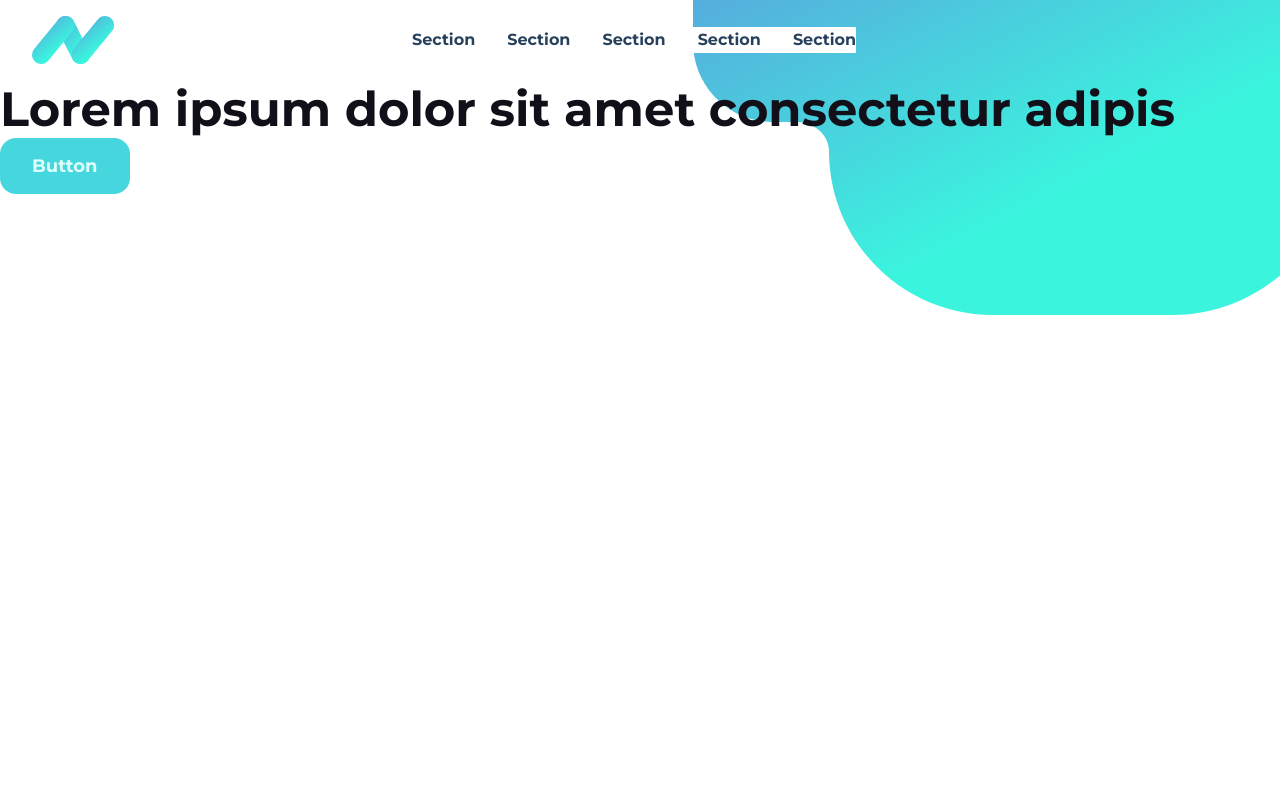
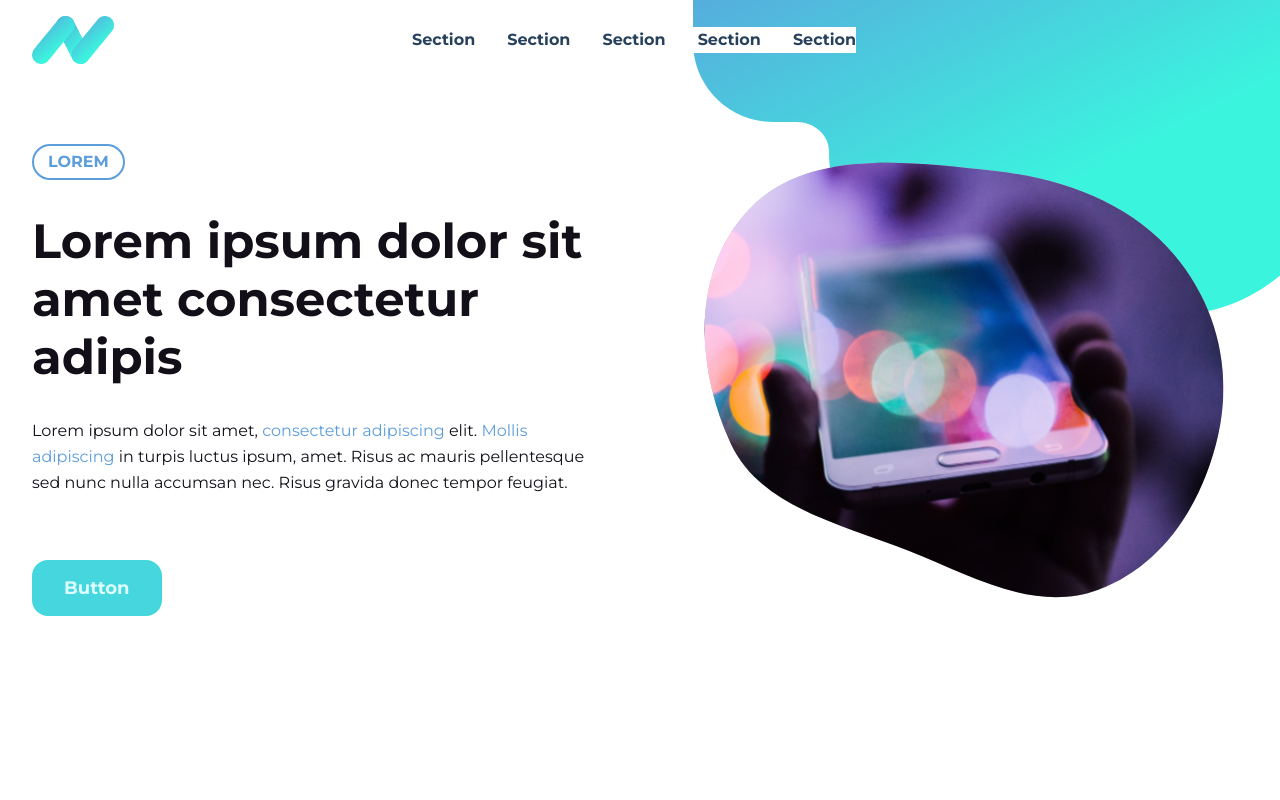
Before and after one commit to inodna/css-challenge, a React (Vite) app: page / in a window 1280 px wide. Shown: the top 800 px of the page. Built offline with nearby package versions, Linux system fonts and the light colour scheme.

Commit message:
Create Section component

```diff
--- a/src/App.tsx
+++ b/src/App.tsx
@@ -3,16 +3,36 @@ import { Footer } from "./components/Footer/Footer";
 import { Header } from "./components/Header/Header";
 import Heading from "./components/Heading/Heading";
 import { Main } from "./components/Main/Main";
+import { Section } from "./components/Section/Section";
+import { Tag } from "./components/Tag/Tag";
+import a from "./assets/section-01.svg";
 
 function App() {
   return (
     <>
       <Header />
       <Main>
-        <Heading level="h1">
-          Lorem ipsum dolor sit amet consectetur adipis
-        </Heading>
-        <Button>Button</Button>
+        <Section variant={"section--01"}>
+          <div>
+            <Tag to={"/"}>Lorem</Tag>
+            <Heading level="h1">
+              Lorem ipsum dolor sit amet consectetur adipis
+            </Heading>
+            <p>
+              Lorem ipsum dolor sit amet, <a href="/">consectetur adipiscing</a>{" "}
+              elit. <a href="/">Mollis adipiscing</a> in turpis luctus ipsum,
+              amet. Risus ac mauris pellentesque sed nunc nulla accumsan nec.
+              Risus gravida donec tempor feugiat.
+            </p>
+            <Button>Button</Button>
+          </div>
+          <img
+            src={a}
+            alt="A mobile phone held by one hand"
+            width="648"
+            height="500"
+          />
+        </Section>
       </Main>
       <Footer />
     </>
--- a/src/components/Main/Main.module.scss
+++ b/src/components/Main/Main.module.scss
@@ -1,3 +1,7 @@
+@use "../../styles/tools/rem";
+
 .main {
+  margin-inline: auto;
+  max-width: rem.rem(1440);
   min-height: calc(100dvh - 80px);
 }
--- /dev/null
+++ b/src/components/Section/Section.module.scss
@@ -0,0 +1,38 @@
+@use "../../styles/tools/rem";
+@use "../../styles/tools/media";
+@use "../../styles/settings/media-queries" as breakpoint;
+
+.section {
+  padding: rem.rem(32);
+  text-align: center;
+
+  &--01 {
+    display: flex;
+    flex-direction: column;
+    align-items: center;
+    gap: rem.rem(64);
+
+    > div {
+      * + * {
+        margin-top: rem.rem(32);
+      }
+    }
+  }
+
+  @include media.from(#{breakpoint.$media_desktop}) {
+    padding-block: rem.rem(64);
+    text-align: left;
+
+    &--01 {
+      display: grid;
+      grid-template-columns: repeat(2, minmax(0, 1fr));
+      gap: rem.rem(80);
+
+      > div {
+        * + button {
+          margin-top: rem.rem(64);
+        }
+      }
+    }
+  }
+}
--- /dev/null
+++ b/src/components/Section/Section.tsx
@@ -0,0 +1,16 @@
+import { ReactNode } from "react";
+import styles from "./Section.module.scss";
+import { classNames } from "../../utils/classNames";
+
+interface SectionProps {
+  children: ReactNode;
+  variant: string;
+}
+
+export const Section = ({ children, variant }: SectionProps) => {
+  return (
+    <section className={classNames(styles.section, styles[variant])}>
+      {children}
+    </section>
+  );
+};
```
Also changed, not shown: src/assets/section-01.svg (added).
